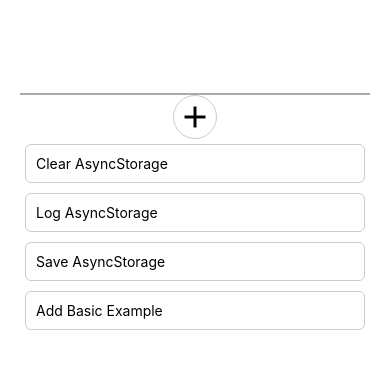
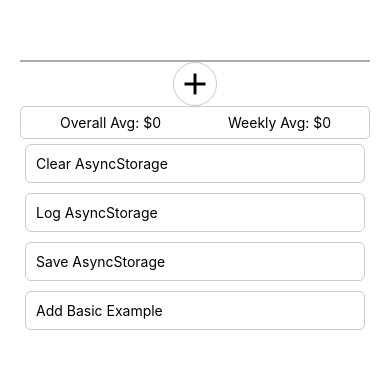
Before and after one commit to ga-holmes/budget-tracker-app, a React Native app: screen / in a window 390 px wide. Shown: the part 469-838 px from the top of the page. Built offline with nearby package versions, Linux system fonts and the light colour scheme.

Commit message:
added basic stats

```diff
--- a/screens/Home.js
+++ b/screens/Home.js
@@ -20,6 +20,8 @@ const dateOptions = {
 }
 
 export default function Home() {
+
+    const [modalOpen, setModalOpen] = useState(false);
 
     const [purchases, setPurchases] = useState([
         // {
@@ -72,22 +74,28 @@ export default function Home() {
         const toSet = await getData('@purchases')
 
         setPurchases(toSet);
+
     }
 
-    // run functions
+    // run functions on load
     useEffect(() => {
         onLoad();
         console.log(purchases);
-    }, [])
+
+    }, []);
+
+    // run on state change for purchases
+    useEffect(() => {
+        setAverage(getAverage(purchases));
+        setWeeklyAvg(getWeeklyAvg(purchases));
+    }, [purchases]);
 
 
     const addPurchase = async (purchase) => {
 
         try {
+
             purchase.key = purchases.length > 0 ? purchases[purchases.length-1].key + 1 : 1
-        } catch (e) {
-            return e;
-        }
 
             const newPurchases = [ ...purchases, purchase];
 
@@ -96,8 +104,14 @@ export default function Home() {
             });
 
             console.log(purchase);
+            // console.log(Array.isArray(newPurchases));
 
             await storeData(newPurchases, '@purchases');
+
+
+        } catch (e) {
+            console.log(e);
+        }
 
         setModalOpen(false);
 
@@ -113,7 +127,30 @@ export default function Home() {
 
     }
 
-    const [modalOpen, setModalOpen] = useState(false);
+    const [average, setAverage] = useState(0);
+    const [weeklyAvg, setWeeklyAvg] = useState(0);
+
+    const getAverage = (purchaseList) => {
+        let total = purchaseList.reduce((total, next) => total + parseFloat(next.amount), 0)
+        let avg = purchaseList.length > 0 ? (total / purchaseList.length).toFixed(2) : 0
+
+        return avg;
+    }
+
+    const getWeeklyAvg = (purchasesList) => {
+
+        let prevMonday = (new Date());
+        // find the most recent monday: https://stackoverflow.com/questions/35088088/javascript-for-getting-the-previous-monday & https://stackoverflow.com/questions/4156434/javascript-get-the-first-day-of-the-week-from-current-date
+        prevMonday.setDate(prevMonday.getDate() - (prevMonday.getDay() + 6) % 7);
+
+        const compDate = toComp => (purchase) => {
+            return purchase.date >= toComp;
+        }
+
+        const lastWeek = purchasesList.filter(compDate(prevMonday));
+
+        return getAverage(lastWeek);
+    }
 
   return (
     <View style={globalStyles.container}>
@@ -149,6 +186,13 @@ export default function Home() {
             />
         </TouchableOpacity>
 
+        <View style={{ ...styles.statsContainer, ...globalStyles.borderStyle }}>
+
+            <Text style={styles.statsText}>Overall Avg: ${average}</Text>
+            <Text style={styles.statsText}>Weekly Avg: ${weeklyAvg}</Text>
+
+        </View>
+
         <TouchableOpacity style={{ ...globalStyles.input, ...globalStyles.borderStyle }} onPress={async () => {
             try {
                 await AsyncStorage.clear();
@@ -178,7 +222,7 @@ export default function Home() {
         <TouchableOpacity style={{ ...globalStyles.input, ...globalStyles.borderStyle }} onPress={async () => {
               addPurchase({
                 name: "test",
-                amount: 1,
+                amount: (Math.random()*10).toFixed(2),
                 date: new Date(),
                 category: "Utility"
             })
@@ -198,5 +242,15 @@ const styles = StyleSheet.create({
         alignSelf: 'center',
         textAlign: 'center',
         textAlignVertical: 'center',
+    },
+    statsContainer: {
+        flexDirection: 'row',
+        padding: 5,
+        borderRadius: 5
+    },
+    statsText: {
+        flex: 1,
+        margin: 2,
+        textAlign: 'center'
     }
 })
```
Lines whose indentation alone changed are shown as unchanged.
